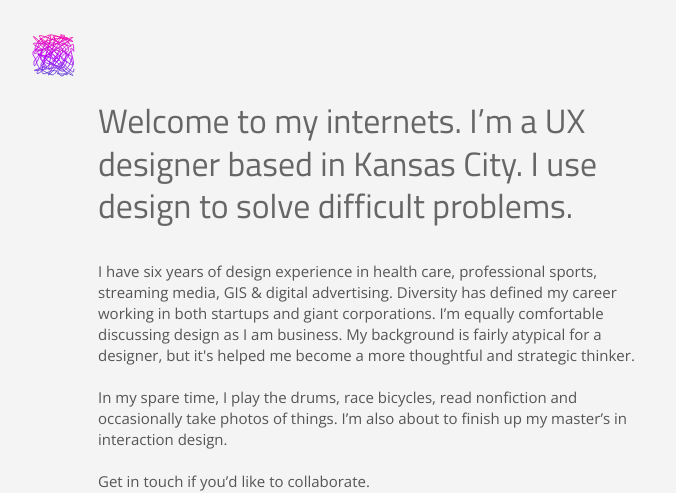
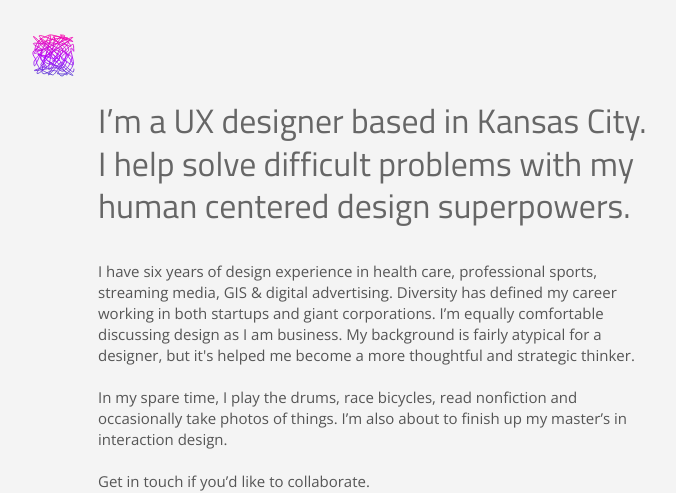
Before and after one commit to spotj/portfolio, a website: page about.html in a window 1280 px wide. Shown: the top 493 px of the page, without its empty margins (2-678 px from the left). Drawn offline with nearby package versions, Linux system fonts and the light colour scheme.

Commit message:
copy edits

```diff
--- a/about.html
+++ b/about.html
@@ -131,7 +131,7 @@ function foo(){ console.log("Callback"); }
     <div class="about">
       <div class="seven columns">
         <p class="aboutme-sect1">
-          Welcome to my internets. I’m a UX designer based in Kansas City. I use design to solve difficult problems.
+          I’m a UX designer based in Kansas City. I help solve difficult problems with my human centered design superpowers.
         </p>
         <p class="aboutme-sect2">
           I have six years of design experience in health care, professional sports, streaming media, GIS &amp; digital advertising. Diversity has defined my career working in both startups and giant corporations. I’m equally comfortable discussing design as I am business. My background is fairly atypical for a designer, but it's helped me become a more thoughtful and strategic thinker.
```
